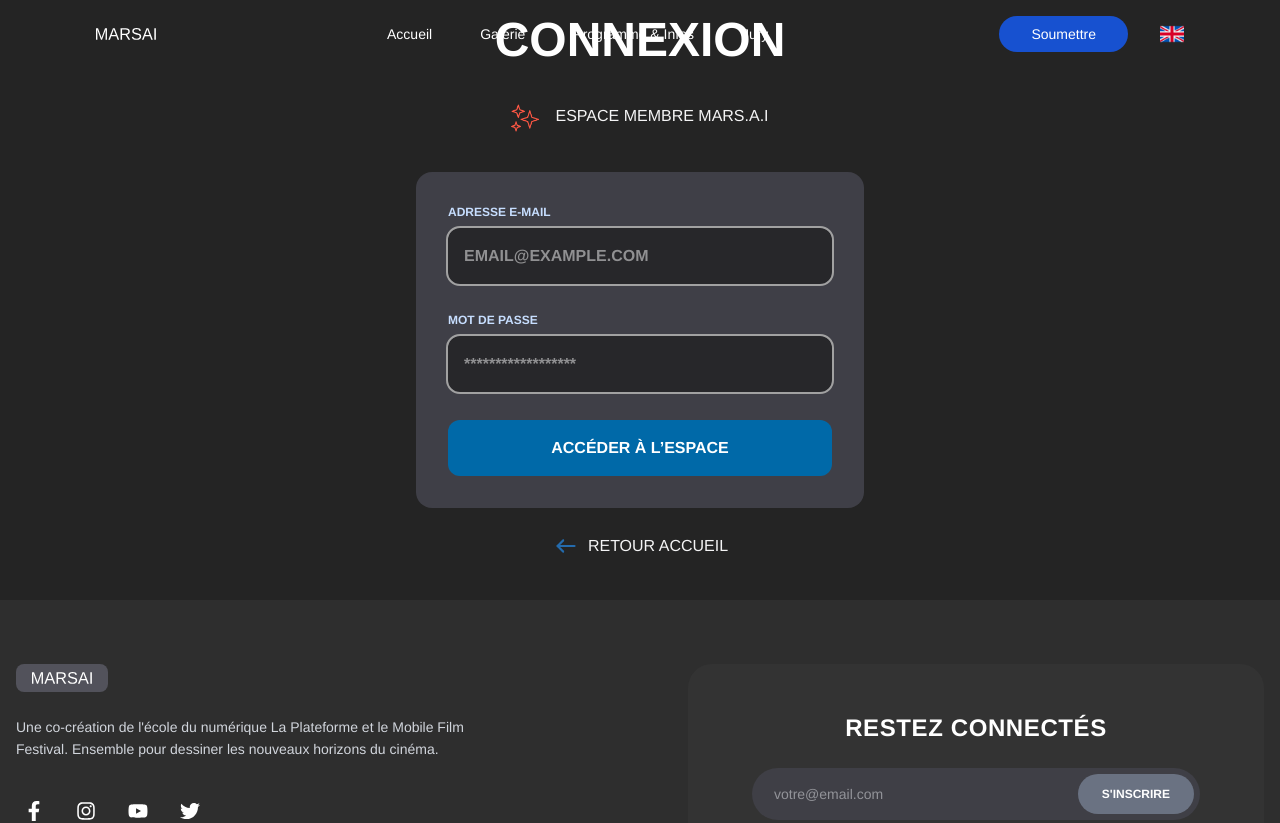
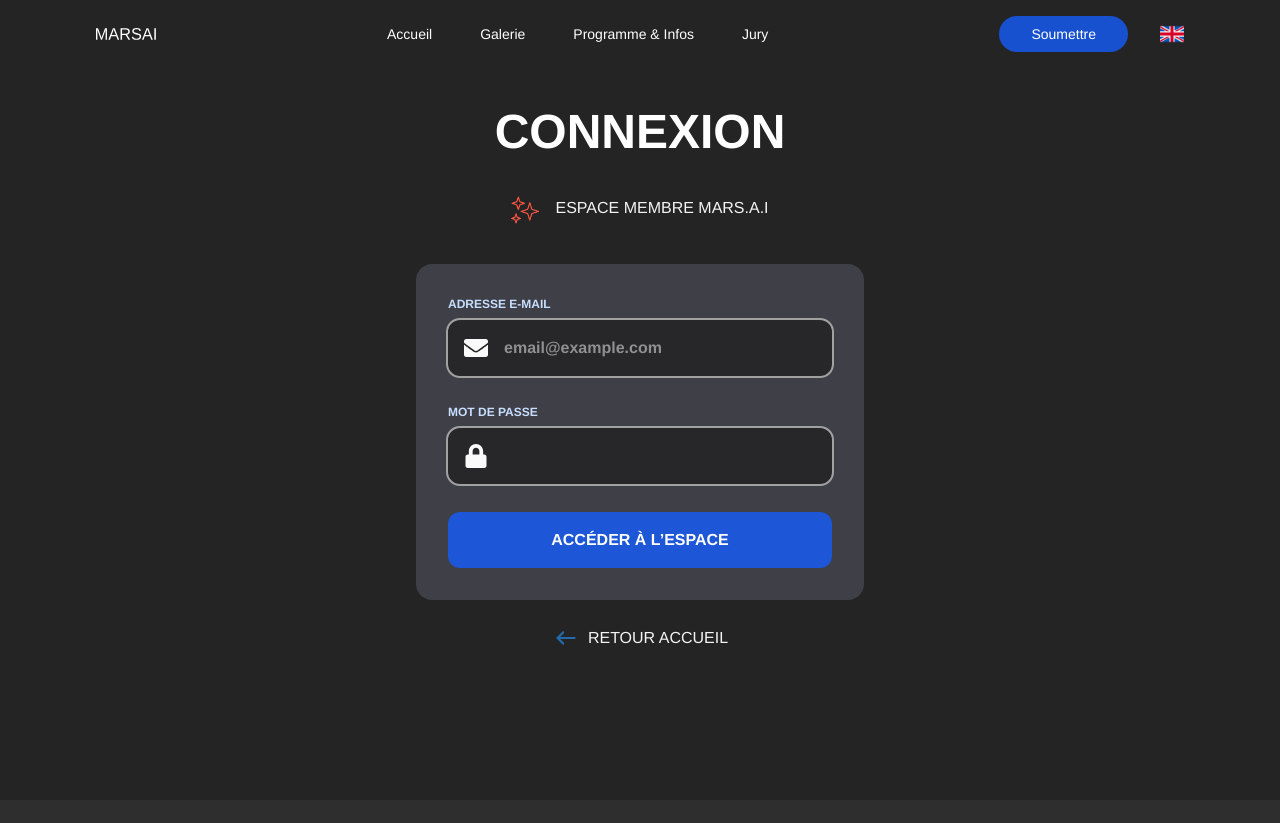
Before and after one commit to Gersho/marsai-front, a React (Vite) app: page /login in a window 1280 px wide. Shown: the top 823 px of the page. Built offline with nearby package versions, Linux system fonts and the light colour scheme.

Commit message:
+icons next to input

```diff
--- a/src/components/Login.jsx
+++ b/src/components/Login.jsx
@@ -3,6 +3,7 @@ import arrow from '../assets/arrow.png';
 import { useForm } from 'react-hook-form';
 import { useState } from 'react';
 import { Link, useNavigate } from 'react-router-dom';
+import { FaEnvelope, FaLock } from 'react-icons/fa';
 
 function Login() {
   const { register, handleSubmit } = useForm();
@@ -31,8 +32,8 @@ function Login() {
   }
 
   return (
-    <div className="w-full py-4">
-      <div className="text-5xl font-bold text-white text-center mb-5">
+    <div className="w-full py-4 pt-17 h-screen">
+      <div className="text-5xl font-bold text-white text-center m-10">
         CONNEXION
       </div>
       <div className="flex justify-center text-zinc-100 my-10 gap-4">
@@ -49,14 +50,17 @@ function Login() {
           <label className="text-[#c7deff] text-xs font-bold" htmlFor="email">
             ADRESSE E-MAIL
           </label>
+          <div className="flex items-center gap-4 bg-zinc-800 rounded-xl h-14 text-zinc-50  outline-2 outline-neutral-400 pl-4 focus-within:outline-neutral-300">
+            <FaEnvelope size={24} />
             <input
-            className="bg-zinc-800 rounded-xl h-14 text-zinc-50  outline-2 outline-neutral-400 pl-4 placeholder:font-bold focus:outline-neutral-300"
+              className=" placeholder:font-bold outline-0"
               type="email"
               id="email"
               name="email"
               {...register('email', { required: true })}
-            placeholder="EMAIL@EXAMPLE.COM"
+              placeholder="email@example.com"
             />
+          </div>
         </div>
         <div className="flex flex-col gap-2">
           <label
@@ -65,18 +69,20 @@ function Login() {
           >
             MOT DE PASSE
           </label>
+          <div className="flex items-center gap-2 bg-zinc-800 rounded-xl h-14 text-zinc-50  outline-2 outline-neutral-400 pl-4 focus-within:outline-neutral-300">
+            <FaLock size={24} />
             <input
-            className="bg-zinc-800 rounded-xl h-14 text-zinc-50  outline-2 outline-neutral-400 pl-4 placeholder:font-bold focus:outline-neutral-300"
+              className="placeholder:font-bold outline-0"
               type="password"
               id="password"
               name="password"
               {...register('password', { required: 'test' })}
-            placeholder="******************"
             />
+          </div>
         </div>
         <button
           type="submit"
-          className="bg-sky-700 text-white rounded-xl uppercase h-14 font-bold cursor-pointer hover:bg-sky-600 active:bg-sky-700"
+          className="bg-primary text-white rounded-xl uppercase h-14 font-bold cursor-pointer hover:bg-blue-600 active:bg-primary"
         >
           accéder à l’espace
         </button>
--- a/src/components/Navbar.jsx
+++ b/src/components/Navbar.jsx
@@ -45,7 +45,7 @@ function Navbar() {
     <div
       className={`z-40 flex w-full items-center bg-transparent py-4 lg:py-2 ${
         sticky
-          ? 'fixed top-0 bg-white bg-opacity-80 shadow-sticky backdrop-blur-sm transition'
+          ? 'fixed top-0 bg-white bg-opacity-80 shadow-sticky backdrop-blur-sm transition duration-300'
           : `absolute`
       }`}
     >
```
Lines whose indentation alone changed are shown as unchanged.
